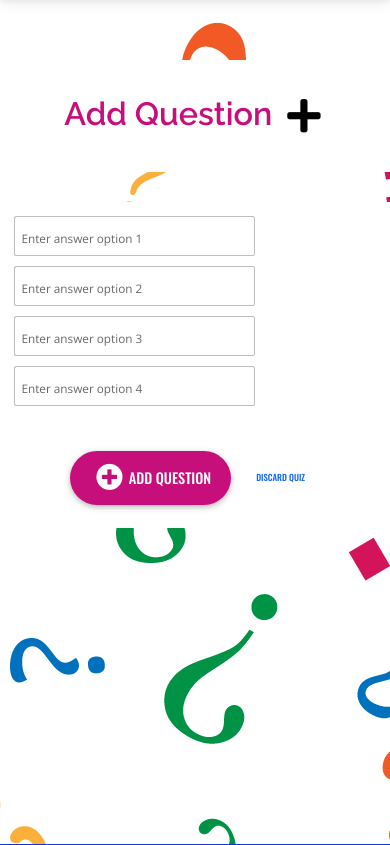
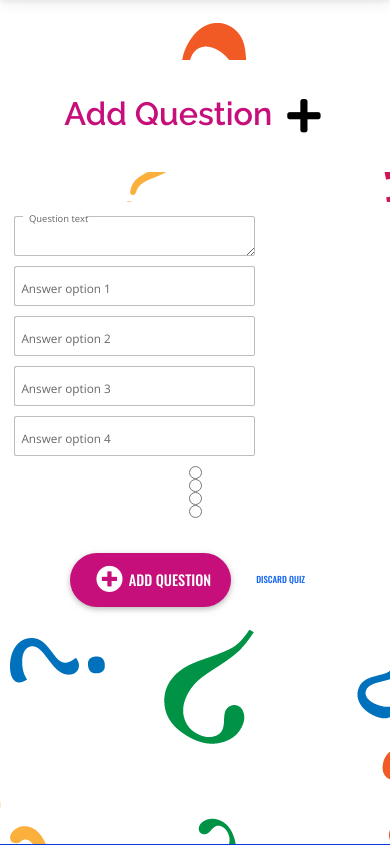
Before and after one commit to thaysom22/quizzical, a Flask app: template templates/pages/add-question.html in a window 390 px wide. Shown: the part 67-912 px from the top of the page. Run offline with Flask 2, Linux system fonts and the light colour scheme; the template is opened without the code that fills it, so the values that code supplies are empty; some libraries are stand-ins or nearby versions.

Commit message:
continue implementing add_question endpoint functionality to update db. add radio input to add-question template for correct question identification

```diff
--- a/app.py
+++ b/app.py
@@ -729,11 +729,12 @@ def create_quiz():
             "questions": []
         }
 
-        new_quiz_id = mongo.db.users.insert_one(new_quiz_data)
+        new_quiz_id = mongo.db.users.insert_one(new_quiz_data).get('inserted_id')
         if not new_quiz_id:
             flash("Could not create quiz, please try again later.")
             return redirect(url_for("create_quiz"))
 
+        flash(f"Quiz: {request.form.get('create_quiz_title')} has been created. Add the first question...")
         return redirect(url_for('add_question', new_quiz_id=new_quiz_id))
 
 
@@ -762,8 +763,32 @@ def add_question(new_quiz_id):
         return redirect(url_for("login"))
 
     if request.method == "POST":
+        # construct form of questions document and add to questions collection
+        new_question_id = mongo.db.insert_one(
+            {
+                "question_text": request.form.get('new_question_text'),
+                "correct_answer": request.form.get('correct_answer'),
+                "answers": [
+                    {
+                        "answer_text": request.form.get('answer_1'),
+                    },
+                    {
+                        "answer_text": request.form.get('answer_2'),
+                    },
+                    {
+                        "answer_text": request.form.get('answer_3'),
+                    },
+                    {
+                        "answer_text": request.form.get('answer_4'),
+                    }
+                ]
+            }
+        )
 
-        # update quiz document identified by new_quiz_id with new_question data
+        # update questions field of quiz document in quizzes collection identified by new_quiz_id with new_question_id
+        update_result = mongo.db.quizzes.update_one(
+
+        )
 
         flash("Question added")
 
@@ -798,11 +823,23 @@ def delete_quiz(delete_quiz_id):
         flash("Login first to create quizzes")
         return redirect(url_for("login"))
 
-    # find quiz document by delete_quiz_id
-    # find ids of questions stored in quiz document
-    # delete quiz from quizzes collection and questions from questions collection
+    # return and delete quiz document by delete_quiz_id
+    delete_quiz_questions = mongo.db.find_one_and_delete(
+        {
+            "_id": ObjectIdHelper.toObjectId(delete_quiz_id)
+        }
+    ).questions
 
+    # delete questions in quiz from questions collection
+    delete_result = mongo.db.questions.delete_many(
+        {
+            "_id": { "$in": delete_quiz_questions }
+        }
+    )
 
+    flash("Your quiz was deleted")
+
+    return redirect(url_for('create_quiz'))
 
 
 @app.route("/view_quiz")
--- a/templates/pages/add-question.html
+++ b/templates/pages/add-question.html
@@ -19,13 +19,32 @@
     <form
         id="add-question-form"
         method="POST"
-        action="{{ url_for('add_question') }}"
+        action="{{ url_for('add_question', new_quiz_id=new_quiz_id) }}"
         class="summary-data-wrapper
             d-flex flex-column
             flex-lg-row"
         novalidate
     >
-        <!-- answer 1 text input (required) -->
+
+        <!-- question textarea input (required) -->
+        <div class="d-flex align-items-center col-12 col-lg-4 mb-3">
+            <div class="d-flex col-8 col-md-5 col-lg-9">
+                <div class="form-outline w-100">
+                    <textarea name="new_question_text" id="new_question_text"
+                        maxlength="200" pattern="^[a-zA-Z0-9]{5,20}$"
+                        class="form-control form-control-lg" required
+                    >
+                    </textarea>
+                    <label for="new_question_text" class="form-label">
+                        Question text
+                    </label>
+                    <div class="invalid-feedback">
+                        Question must be less than 200 characters
+                    </div>
+                </div>
+            </div>
+        </div>
+        <!-- answer 1 text input -->
         <div class="d-flex align-items-center col-12 col-lg-4 mb-3">
             <div class="d-flex col-8 col-md-5 col-lg-9">
                 <div class="form-outline w-100">
@@ -33,14 +52,14 @@
                          maxlength="30" pattern="^[a-zA-Z0-9]{5,20}$"
                         class="form-control form-control-lg" required
                     />
-                    <label for="answer_1" class="form-label">Enter answer option 1</label>
+                    <label for="answer_1" class="form-label">Answer option 1</label>
                     <div class="invalid-feedback">
-                        Answer text must be less than 30 characters
+                        Answer must be less than 30 characters
                     </div>
                 </div>
             </div>
         </div>
-        <!-- answer 2 text input (required) -->
+        <!-- answer 2 text input -->
         <div class="d-flex align-items-center col-12 col-lg-4 mb-3">
             <div class="d-flex col-8 col-md-5 col-lg-9">
                 <div class="form-outline w-100">
@@ -48,42 +67,49 @@
                          maxlength="30" pattern="^[a-zA-Z0-9]{5,20}$"
                         class="form-control form-control-lg" required
                     />
-                    <label for="answer_2" class="form-label">Enter answer option 2</label>
+                    <label for="answer_2" class="form-label">Answer option 2</label>
                     <div class="invalid-feedback">
-                        Answer text must be less than 30 characters
+                        Answer must be less than 30 characters
                     </div>
                 </div>
             </div>
         </div>
-        <!-- answer 3 text input (optional) -->
+        <!-- answer 3 text input -->
         <div class="d-flex align-items-center col-12 col-lg-4 mb-3">
             <div class="d-flex col-8 col-md-5 col-lg-9">
                 <div class="form-outline w-100">
                     <input name="answer_3" id="answer_3" type="text"
                          maxlength="30" pattern="^[a-zA-Z0-9]{5,20}$"
-                        class="form-control form-control-lg"
+                        class="form-control form-control-lg" required
                     />
-                    <label for="answer_3" class="form-label">Enter answer option 3</label>
+                    <label for="answer_3" class="form-label">Answer option 3</label>
                     <div class="invalid-feedback">
-                        Answer text must be less than 30 characters
+                        Answer must be less than 30 characters
                     </div>
                 </div>
             </div>
         </div>
-        <!-- answer 4 text input (optional) -->
+        <!-- answer 4 text input -->
         <div class="d-flex align-items-center col-12 col-lg-4 mb-3">
             <div class="d-flex col-8 col-md-5 col-lg-9">
                 <div class="form-outline w-100">
                     <input name="answer_4" id="answer_4" type="text"
                          maxlength="30" pattern="^[a-zA-Z0-9]{5,20}$"
-                        class="form-control form-control-lg"
+                        class="form-control form-control-lg" required
                     />
-                    <label for="answer_4" class="form-label">Enter answer option 4</label>
+                    <label for="answer_4" class="form-label">Answer option 4</label>
                     <div class="invalid-feedback">
-                        Answer text must be less than 30 characters
+                        Answer must be less than 30 characters
                     </div>
                 </div>
             </div>
+        </div>
+        <!-- correct answer radio buttons group -->
+        <div class="form-group d-flex flex-column align-items-center">
+            <input type="radio" id="correct_answer_0" name="correct_answer" value="0">
+            <input type="radio" id="correct_answer_1" name="correct_answer" value="1">
+            <input type="radio" id="correct_answer_2" name="correct_answer" value="2">
+            <input type="radio" id="correct_answer_3" name="correct_answer" value="3">
         </div>
         <!-- submit -->
         <div class="col-12 order-5">
```
